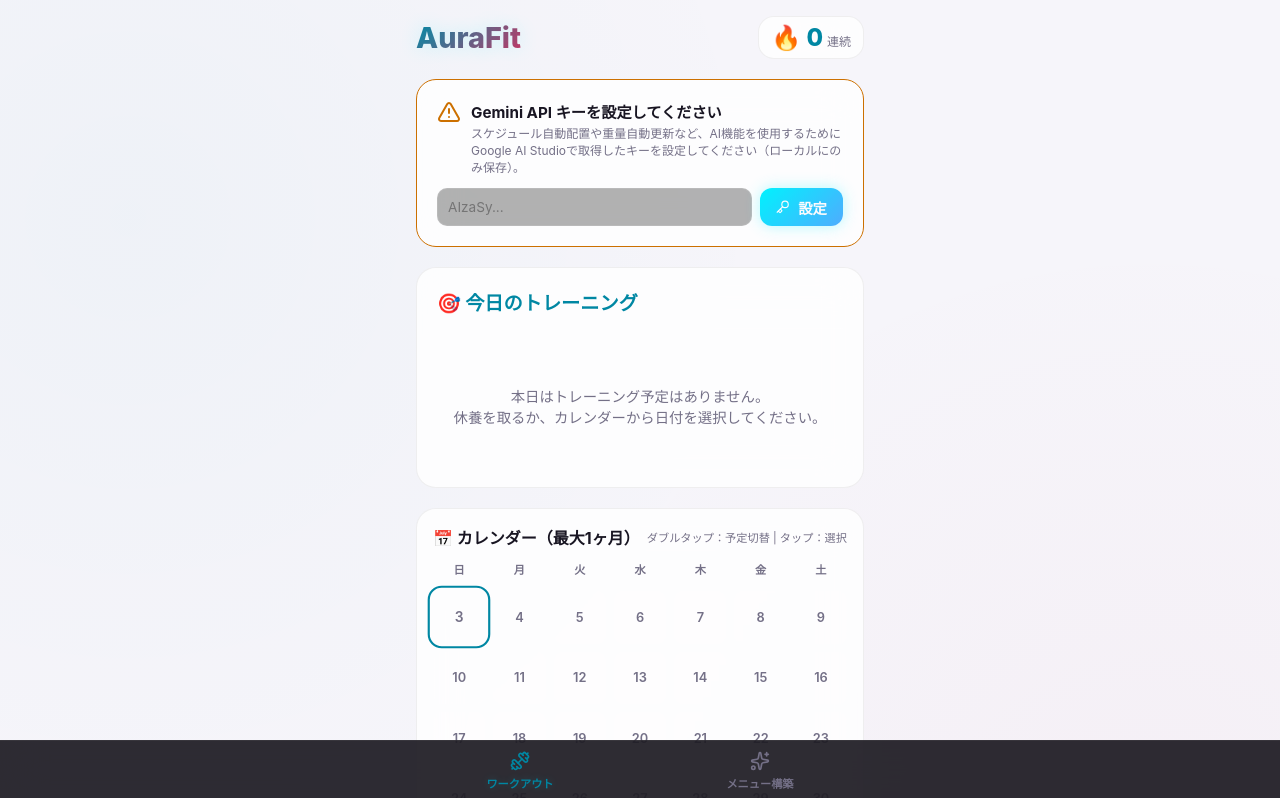
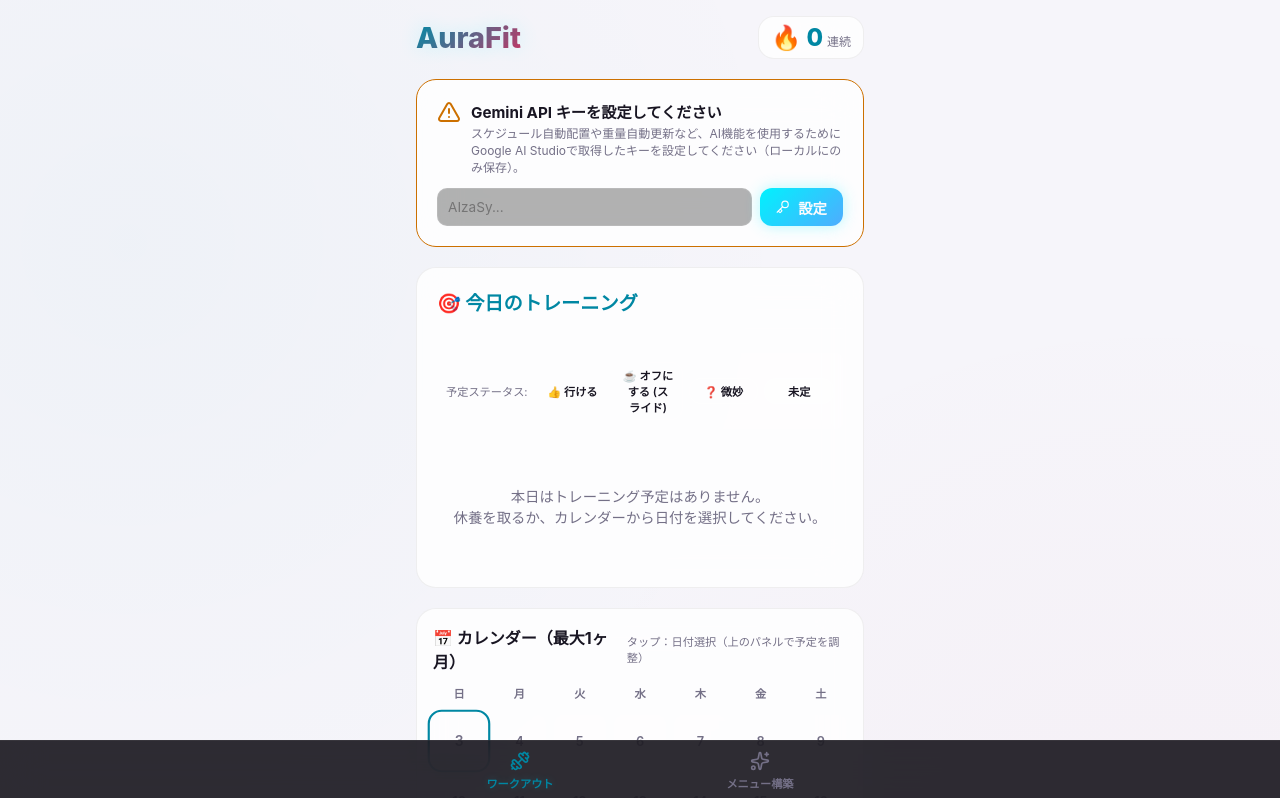
Before and after one commit to cossbeet-creator/aurafit, a Next.js app: page / in a window 1280 px wide. Shown: the top 798 px of the page. Built offline with nearby package versions, Linux system fonts and the light colour scheme.

Commit message:
feat: improve UX and stability for schedule auto-sliding and alternative exercises

```diff
--- a/src/app/page.tsx
+++ b/src/app/page.tsx
@@ -40,7 +40,6 @@ type ScheduleItem = {
   workoutName: string;
   isTemp: boolean;
   completed?: boolean;
-  // 【新設】その日限りのカスタマイズメニュー (基本メニューのオーバーライド)
   customExercises?: Exercise[];
   adjustmentReason?: string;
 };
@@ -99,6 +98,11 @@ export default function Home() {
   const [dateStates, setDateStates] = useState<DateStates>({});
   const [streak, setStreak] = useState(0);
 
+  // --- Undo（元に戻す）用の状態 ---
+  const [previousSchedule, setPreviousSchedule] = useState<ScheduleItem[] | null>(null);
+  const [previousDateStates, setPreviousDateStates] = useState<DateStates | null>(null);
+  const [showUndoBanner, setShowUndoBanner] = useState(false);
+
   // --- カレンダー描画用状態 ---
   const [dates, setDates] = useState<Date[]>([]);
   const [selectedDateStr, setSelectedDateStr] = useState<string>("");
@@ -195,6 +199,48 @@ export default function Home() {
     return `${year}-${month}-${day}`;
   };
 
+  // Undo用バックアップ作成
+  const backupScheduleForUndo = (currentStates: DateStates) => {
+    setPreviousSchedule(JSON.parse(JSON.stringify(schedule)));
+    setPreviousDateStates(JSON.parse(JSON.stringify(currentStates)));
+    setShowUndoBanner(true);
+  };
+
+  // Undo実行
+  const undoLastSlide = () => {
+    if (previousSchedule) {
+      setSchedule(previousSchedule);
+      saveToLocalStorage("aurafit_schedule", previousSchedule);
+    }
+    if (previousDateStates) {
+      setDateStates(previousDateStates);
+      saveToLocalStorage("aurafit_date_states", previousDateStates);
+    }
+    setPreviousSchedule(null);
+    setPreviousDateStates(null);
+    setShowUndoBanner(false);
+  };
+
+  // 特定の日付の状態を直接設定する
+  const setSpecificDateState = (dateStr: string, next: DateState) => {
+    const newStates = { ...dateStates, [dateStr]: next };
+
+    // 「行けない日 (CONFIRMED_NO)」に切り替わった場合、もし未完了の予定があれば自動スライド
+    if (next === "CONFIRMED_NO") {
+      const scheduled = schedule.find(item => item.date === dateStr);
+      if (scheduled && scheduled.workoutName && !scheduled.completed) {
+        backupScheduleForUndo(dateStates);
+        setDateStates(newStates);
+        saveToLocalStorage("aurafit_date_states", newStates);
+        slideWorkout(dateStr);
+        return;
+      }
+    }
+
+    setDateStates(newStates);
+    saveToLocalStorage("aurafit_date_states", newStates);
+  };
+
   // 日付状態トグル
   const toggleDateState = (dateStr: string) => {
     const current = dateStates[dateStr] || "DEFAULT";
@@ -204,12 +250,12 @@ export default function Home() {
     else if (current === "CONFIRMED_NO") next = "MAYBE";
     else if (current === "MAYBE") next = "DEFAULT";
 
-    const newStates = { ...dateStates, [dateStr]: next };
-    setDateStates(newStates);
-    saveToLocalStorage("aurafit_date_states", newStates);
-  };
-
-  // Gemini API 取得
+    setSpecificDateState(dateStr, next);
+  };
+
+  // -------------------------------------------------------------
+  // クライアントサイドでの Gemini API 呼び出し
+  // -------------------------------------------------------------
   const getAiInstance = () => {
     if (!apiKey) {
       alert("AI機能を使用するにはGemini APIキーを設定してください。");
@@ -303,7 +349,6 @@ export default function Home() {
     if (scheduled && !scheduled.completed) {
       setCurrentWorkoutName(scheduled.workoutName);
 
-      // AI調整がある場合はそれを優先、無ければ基本メニュー
       const exerciseList = scheduled.customExercises || menus[scheduled.workoutName] || [];
       setActiveAdjustmentReason(scheduled.adjustmentReason || "");
 
@@ -359,7 +404,7 @@ export default function Home() {
     setLoading(true);
     try {
       const ai = getAiInstance();
-      const pureWorkoutName = currentWorkoutName.replace(" (実施済み)", "");
+      const pureWorkoutName = currentWorkoutName.replace(" (実施済み)", "").split(" ")[0];
       const baseExercises = menus[pureWorkoutName] || [];
 
       const prompt = `
@@ -375,7 +420,7 @@ ${JSON.stringify(exerciseRecords, null, 2)}
 
 【重量設定ルール】
 - 実施した各セットにおいて、基本メニューの目標重量・回数をクリアしている場合 ➔ 次回増量。
-- 疲労による調整などでセット数や重量を減らしていた場合は、無理に増量せず「維持」を推奨してください。
+- 疲労による調整などでセット数や重量を減らしていた場合は、維持を推奨してください。
 
 【出力フォーマット】
 {
@@ -424,7 +469,7 @@ ${JSON.stringify(exerciseRecords, null, 2)}
     saveToLocalStorage("aurafit_schedule", updatedSchedule);
 
     if (updatedExercisesProposal.length > 0 && currentWorkoutName) {
-      const pureWorkoutName = currentWorkoutName.replace(" (実施済み)", "").split(" ")[0]; // 調整マーク除去
+      const pureWorkoutName = currentWorkoutName.replace(" (実施済み)", "").split(" ")[0];
       const updatedMenus = { ...menus };
 
       updatedMenus[pureWorkoutName] = updatedMenus[pureWorkoutName].map(ex => {
@@ -451,26 +496,25 @@ ${JSON.stringify(exerciseRecords, null, 2)}
     setShowProgressionModal(false);
   };
 
-  // 6. 玉突きスライド
-  const slideWorkoutToNextAvailable = () => {
-    const todayIndex = schedule.findIndex(item => item.date === selectedDateStr);
-    if (todayIndex === -1) {
-      alert("今日の予定がありません。");
+  // -------------------------------------------------------------
+  // 玉突きスライド（順送り）コアロジック
+  // -------------------------------------------------------------
+  const slideWorkout = (targetDateStr: string) => {
+    const todayIndex = schedule.findIndex(item => item.date === targetDateStr);
+    if (todayIndex === -1) return;
+
+    const currentItem = schedule[todayIndex];
+    if (!currentItem.workoutName || currentItem.completed) {
       return;
     }
 
-    const currentItem = schedule[todayIndex];
-    if (currentItem.completed) {
-      alert("このワークアウトはすでに実施済みです。");
-      return;
-    }
-
+    // 予定が入っている日をターゲット日以降で全抽出
     const futureScheduledDays = schedule
       .map((item, index) => ({ ...item, index }))
       .filter(item => item.index >= todayIndex && !item.completed);
 
     if (futureScheduledDays.length < 2) {
-      alert("スライド先となる未来のトレーニング日程がありません。");
+      alert("スライド先となる未来のトレーニング日程がありません。カレンダーで日付を増やすか、AIスケジュール構築を行ってください。");
       return;
     }
 
@@ -485,7 +529,7 @@ ${JSON.stringify(exerciseRecords, null, 2)}
     }
 
     newSchedule[todayIndex] = {
-      date: selectedDateStr,
+      date: targetDateStr,
       workoutName: "",
       isTemp: false,
       completed: false
@@ -493,6 +537,21 @@ ${JSON.stringify(exerciseRecords, null, 2)}
 
     setSchedule(newSchedule);
     saveToLocalStorage("aurafit_schedule", newSchedule);
+  };
+
+  // スライドボタン押下時のハンドラー
+  const slideWorkoutToNextAvailable = () => {
+    const scheduled = schedule.find(item => item.date === selectedDateStr);
+    if (!scheduled || !scheduled.workoutName) {
+      alert("この日の予定がありません。スライドできません。");
+      return;
+    }
+    if (scheduled.completed) {
+      alert("このワークアウトはすでに実施済みです。");
+      return;
+    }
+    backupScheduleForUndo(dateStates);
+    slideWorkout(selectedDateStr);
   };
 
   // -------------------------------------------------------------
@@ -507,11 +566,11 @@ ${JSON.stringify(exerciseRecords, null, 2)}
     setShowAdjustModal(false);
     try {
       const ai = getAiInstance();
-      const pureWorkoutName = currentWorkoutName.replace(" (実施済み)", "");
+      const pureWorkoutName = currentWorkoutName.replace(" (実施済み)", "").split(" ")[0];
       const baseExercises = menus[pureWorkoutName] || [];
 
       const conditionText = {
-        normal: "普通（予定通り）",
+        normal: "普通（予定通り行う）",
         energetic: "絶好調（もっと追い込みたい、元気）",
         fatigued: "寝不足・疲労あり（体が重い、回復不足）",
         joint_ache: "肩や腰など関節に軽い違和感・痛みあり"
@@ -523,8 +582,7 @@ ${JSON.stringify(exerciseRecords, null, 2)}
       }[userTimeLimit];
 
       const prompt = `
-あなたは有能なAIトレーナーです。ユーザーの「今日の体調」と「時間制限」に基づいて、基本メニューを「今日限りの調整メニュー」に科学的に最適化（セット数の削減、重量の加減、補助種目のカット、ドロップセットの追加など）してください。
-元の「基本メニュー」を変更するのではなく、「今日1日だけ行う特別メニュー」を生成します。
+ユーザーの「今日の体調」と「時間制限」に基づいて、基本メニューを「今日限りの調整メニュー」に科学的に最適化（セット数の削減、重量の加減、補助種目のカットなど）してください。
 
 【今日の基本メニュー】
 ${JSON.stringify(baseExercises, null, 2)}
@@ -534,23 +592,19 @@ ${JSON.stringify(baseExercises, null, 2)}
 - 時間制限: "${timeLimitText}"
 
 【調整ルール】
-- 絶好調: 重量や回数は維持、必要に応じて補助種目を追加するか、「セット数を維持して限界まで追い込む」アドバイス。
-- 寝不足・疲労: 中枢神経系の疲労を避けるため、セット数を1〜2セット減らす、または重量を5%〜10%下げる。
-- 関節に軽い違和感: 違和感のある関節に大きな負担がかかる種目を、低負荷・高回数（または安全な代替種目）に変更する。
-- 時短希望: 補助種目をカットし、大きな多関節種目（コンパウンド種目）にのみ絞って短時間で終わるようにし、セット数も必要に応じて減らす。
-
-【出力仕様】
-- 調整された「今日行う種目リスト」と「なぜこの調整を行ったかの簡潔な理由（1行）」を出力してください。
-- 理由（reason）は1行（100文字以内）で、ユーザーのモチベーションを保つポジティブな内容にしてください。
-
-以下のJSONフォーマットで回答してください。
+- 絶好調: 重量や回数は維持、補助種目の追加や、限界まで追い込むアドバイス。
+- 寝不足・疲労: セット数を1〜2セット減らす、または重量を5%〜10%下げる。
+- 関節に軽い違和感: 違和感のある関節に負担がかかる種目を、低負荷・高回数（または安全な代替種目）に変更する。
+- 時短希望: 補助種目をカットし、大きな多関節種目にのみ絞ってセット数も減らす。
+
+以下のJSONフォーマットで回答してください。余計なテキストは含めないでください。
 
 【出力フォーマット】
 {
   "adjustedExercises": [
     { "name": "種目名", "weight": 40, "reps": 10, "sets": 2 }
   ],
-  "reason": "調整理由の説明"
+  "reason": "調整理由の説明（100文字以内でポジティブに！）"
 }
 `;
 
@@ -566,7 +620,6 @@ ${JSON.stringify(baseExercises, null, 2)}
       const data = JSON.parse(response.text || "{}");
 
       if (data.adjustedExercises && data.reason) {
-        // カレンダーの今日（選択日）の予定にカスタムメニューをインジェクション
         const updatedSchedule = schedule.map(item => {
           if (item.date === selectedDateStr) {
             return {
@@ -581,7 +634,6 @@ ${JSON.stringify(baseExercises, null, 2)}
         setSchedule(updatedSchedule);
         saveToLocalStorage("aurafit_schedule", updatedSchedule);
 
-        // 記録用画面の再ロードトリガー
         setActiveAdjustmentReason(data.reason);
         const records: ExerciseRecord[] = data.adjustedExercises.map((ex: any) => ({
           name: ex.name,
@@ -604,9 +656,9 @@ ${JSON.stringify(baseExercises, null, 2)}
     }
   };
 
-  // AI体調調整のリセット（基本メニューに戻す）
+  // AI体調調整のリセット
   const resetAIWorkoutAdjustment = () => {
-    if (confirm("今日のメニューを元の基本メニュー設定に戻しますか？（ここまでの今日の入力値はリセットされます）")) {
+    if (confirm("今日のメニューを元の基本メニュー設定に戻しますか？")) {
       const updatedSchedule = schedule.map(item => {
         if (item.date === selectedDateStr) {
           const newItem = { ...item };
@@ -709,6 +761,16 @@ ${JSON.stringify(menus, null, 2)}
       const data = JSON.parse(response.text || "{}");
 
       if ((builderAction === "create" || builderAction === "import") && data.menus) {
+        if (Object.keys(menus).length > 0) {
+          const actionName = builderAction === "create" ? "AI新規作成" : "過去メニュー取り込み";
+          const confirmed = window.confirm(
+            `警告: 現在設定されているすべての基本メニューが、${actionName}によって作成されたメニューで上書き（上書き消去）されます。\nよろしいですか？`
+          );
+          if (!confirmed) {
+            setLoading(false);
+            return;
+          }
+        }
         setMenus(data.menus);
         setEditableMenus(JSON.parse(JSON.stringify(data.menus)));
         saveToLocalStorage("aurafit_menus", data.menus);
@@ -736,16 +798,27 @@ ${JSON.stringify(menus, null, 2)}
     setLoading(true);
     try {
       const ai = getAiInstance();
+      const currentEx = exerciseRecords[index];
+      const originalWeight = currentEx ? currentEx.targetWeight : 0;
+      const originalReps = currentEx ? currentEx.targetReps : 0;
+      const originalSets = currentEx ? currentEx.targetSets : 0;
+
       const prompt = `
-ユーザーは現在「${exerciseName}」を行う予定ですが、以下の理由により代替種目を求めてしています。
+ユーザーは現在「${exerciseName}」を行う予定ですが、以下の理由により代替種目を求めています。
 代わりとなる筋トレ種目を3つ提案してください。
 
 【状況】
 - 代替したい種目: "${exerciseName}"
+- 元の予定負荷: 重量 ${originalWeight}kg × ${originalReps}回 × ${originalSets}セット
 - 代替を希望する理由: "混雑、または痛みのため"
 - 使用可能な器具: "${equipment}"
 
-以下のJSONフォーマットで回答してください。
+【重量設定の指示】
+- 提案する代替種目の負荷（重量・回数・セット数）は、元の予定負荷と同等の運動強度（主働筋への刺激量）になるように運動生理学的に換算して決定してください。
+- 例：バーベル種目からダンベル種目へ移行する場合、片側重量はバーベル総重量の半分より少し軽め（例: ベンチプレス 60kg ➔ ダンベルプレス片側 25kg等）にするなど適切に調整してください。
+- 自重種目の場合は重量を 0 としてください。
+
+以下のJSONフォーマットで回答してください。余計な説明テキストは含めないでください。
 
 【出力フォーマット】
 {
@@ -755,7 +828,7 @@ ${JSON.stringify(menus, null, 2)}
       "weight": 20,
       "reps": 12,
       "sets": 3,
-      "reason": "この種目を推薦する理由"
+      "reason": "この種目を推薦する理由（元の種目と同じ部位を鍛えられる点や、混雑を回避できる点、関節に優しい点など）"
     }
   ]
 }
@@ -942,6 +1015,29 @@ ${JSON.stringify(menus, null, 2)}
         <>
           {/* 今日のやること */}
           <div className={styles.workoutSection} style={{ marginBottom: "20px", flex: "none" }}>
+            {/* Undoバナー */}
+            {showUndoBanner && (
+              <div style={{
+                background: "rgba(255, 165, 0, 0.1)",
+                border: "1px solid var(--status-maybe)",
+                borderRadius: "10px",
+                padding: "10px 14px",
+                marginBottom: "16px",
+                display: "flex",
+                justifyContent: "space-between",
+                alignItems: "center"
+              }}>
+                <span style={{ fontSize: "0.75rem", color: "var(--text-main)" }}>⚠️ スケジュールをスライドしました</span>
+                <button
+                  className={styles.btnPrimary}
+                  style={{ padding: "4px 10px", fontSize: "0.7rem", background: "var(--status-maybe)", color: "#000", border: "none" }}
+                  onClick={undoLastSlide}
+                >
+                  元に戻す (Undo)
+                </button>
+              </div>
+            )}
+
             <div className={styles.workoutHeader}>
               <div className={styles.workoutTitle}>
                 {selectedDateStr === formatDate(new Date()) ? "🎯 今日のトレーニング" : `📅 ${selectedDateStr} の予定`}
@@ -959,6 +1055,74 @@ ${JSON.stringify(menus, null, 2)}
                   </>
                 )}
               </div>
+            </div>
+
+            {/* 選択日の予定ステータス変更パネル（スマホ操作性の向上） */}
+            <div style={{
+              display: "flex",
+              gap: "6px",
+              marginTop: "8px",
+              marginBottom: "16px",
+              flexWrap: "wrap",
+              background: "rgba(255, 255, 255, 0.02)",
+              padding: "8px",
+              borderRadius: "8px",
+              border: "1px solid rgba(255, 255, 255, 0.05)",
+              alignItems: "center"
+            }}>
+              <span style={{ fontSize: "0.7rem", color: "var(--text-muted)", marginRight: "4px" }}>予定ステータス:</span>
+              <button
+                className={styles.btnSecondary}
+                style={{
+                  padding: "4px 8px",
+                  fontSize: "0.7rem",
+                  background: dateStates[selectedDateStr] === "CONFIRMED_GO" ? "var(--status-go)" : "",
+                  color: dateStates[selectedDateStr] === "CONFIRMED_GO" ? "#000" : "",
+                  border: dateStates[selectedDateStr] === "CONFIRMED_GO" ? "none" : "1px solid rgba(255,255,255,0.1)"
+                }}
+                onClick={() => setSpecificDateState(selectedDateStr, "CONFIRMED_GO")}
+              >
+                👍 行ける
+              </button>
+              <button
+                className={styles.btnSecondary}
+                style={{
+                  padding: "4px 8px",
+                  fontSize: "0.7rem",
+                  background: dateStates[selectedDateStr] === "CONFIRMED_NO" ? "var(--status-no)" : "",
+                  color: dateStates[selectedDateStr] === "CONFIRMED_NO" ? "#fff" : "",
+                  border: dateStates[selectedDateStr] === "CONFIRMED_NO" ? "none" : "1px solid rgba(255,255,255,0.1)"
+                }}
+                onClick={() => setSpecificDateState(selectedDateStr, "CONFIRMED_NO")}
+              >
+                ☕️ オフにする (スライド)
+              </button>
+              <button
+                className={styles.btnSecondary}
+                style={{
+                  padding: "4px 8px",
+                  fontSize: "0.7rem",
+                  background: dateStates[selectedDateStr] === "MAYBE" ? "var(--status-maybe)" : "",
+                  color: dateStates[selectedDateStr] === "MAYBE" ? "#000" : "",
+                  border: dateStates[selectedDateStr] === "MAYBE" ? "none" : "1px solid rgba(255,255,255,0.1)"
+                }}
+                onClick={() => setSpecificDateState(selectedDateStr, "MAYBE")}
+              >
+                ❓ 微妙
+              </button>
+              <button
+                className={styles.btnSecondary}
+                style={{
+                  padding: "4px 8px",
+                  fontSize: "0.7rem",
+                  background: !dateStates[selectedDateStr] || dateStates[selectedDateStr] === "DEFAULT" ? "rgba(255,255,255,0.1)" : "",
+                  color: !dateStates[selectedDateStr] || dateStates[selectedDateStr] === "DEFAULT" ? "var(--text-main)" : "",
+                  border: "1px solid rgba(255,255,255,0.1)"
+                }}
+                onClick={() => setSpecificDateState(selectedDateStr, "DEFAULT")}
+              >
+                未定
+              </button>
             </div>
 
             {/* AI体調調整が適用されている場合のメッセージ */}
@@ -1077,7 +1241,7 @@ ${JSON.stringify(menus, null, 2)}
           <div className={styles.calendarSection}>
             <div className={styles.sectionTitle}>
               <span>📅 カレンダー（最大1ヶ月）</span>
-              <span className={styles.helperText}>ダブルタップ：予定切替 | タップ：選択</span>
+              <span className={styles.helperText}>タップ：日付選択（上のパネルで予定を調整）</span>
             </div>
 
             <div className={styles.calendarGrid}>
@@ -1102,7 +1266,6 @@ ${JSON.stringify(menus, null, 2)}
                     key={idx}
                     className={`${styles.calendarDay} ${stateClass} ${isSelected ? styles.selectedDay : ""}`}
                     onClick={() => setSelectedDateStr(dateStr)}
-                    onDoubleClick={() => toggleDateState(dateStr)}
                   >
                     <span className={styles.dayLabel}>{d.getDate()}</span>
                     {isCompleted ? (
@@ -1481,9 +1644,7 @@ ${JSON.stringify(menus, null, 2)}
         </div>
       )}
 
-      {/* -------------------------------------------------------------
-          AI体調調整 (オートレギュレーション) 設定モーダル
-          ------------------------------------------------------------- */}
+      {/* AI体調調整モーダル */}
       {showAdjustModal && (
         <div className={styles.modalOverlay}>
           <div className={styles.modalContent} style={{ maxWidth: "360px" }}>
```
